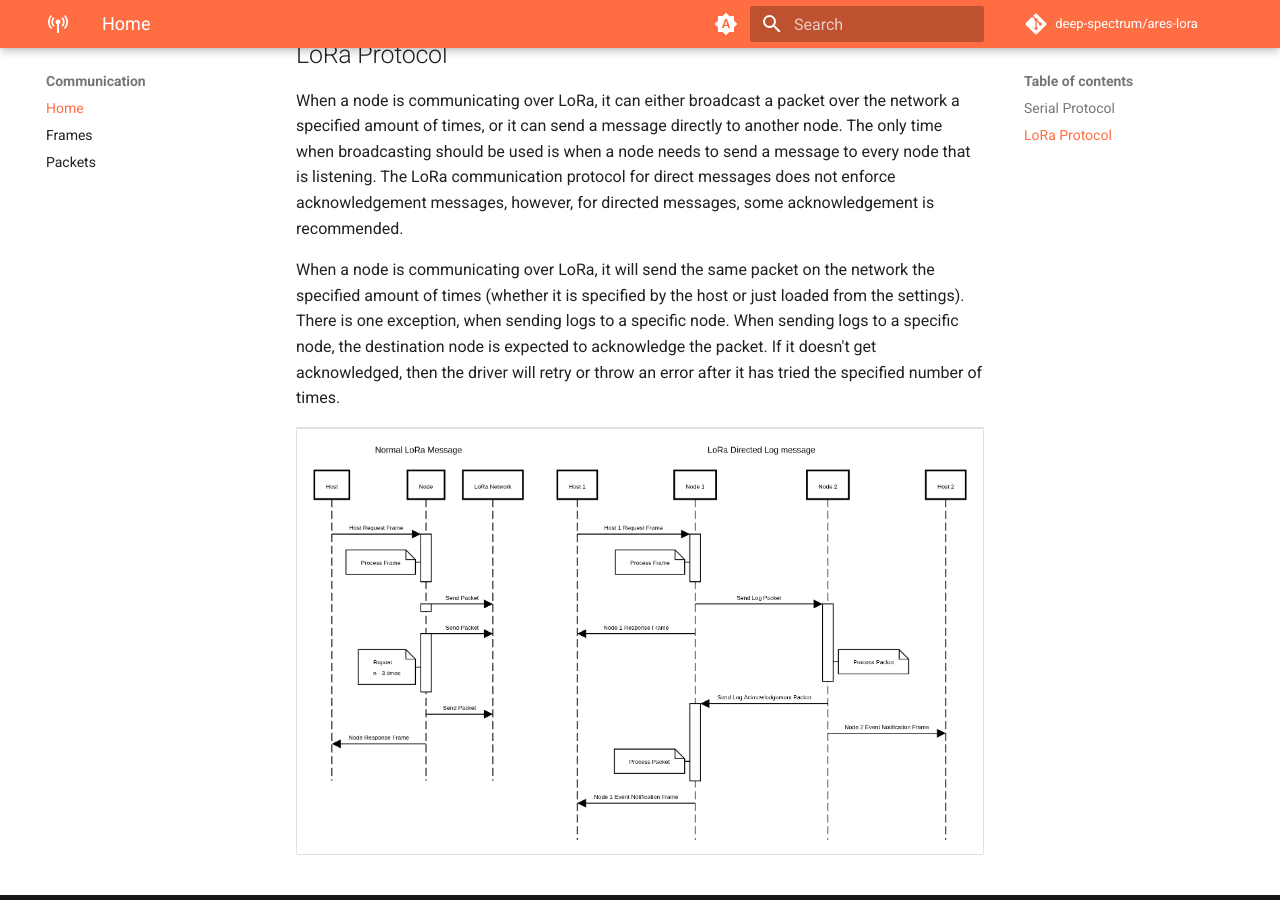
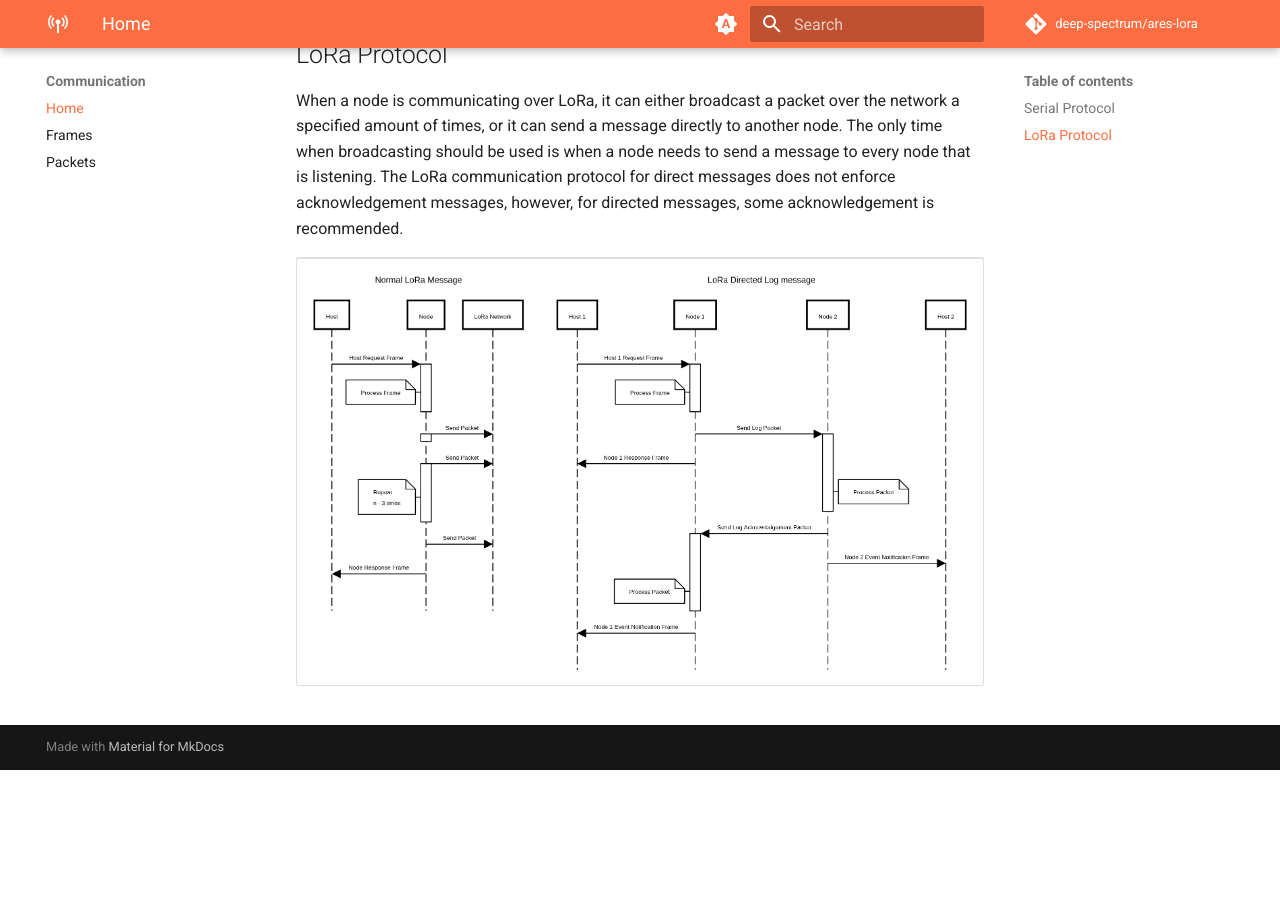
Before and after one commit to deep-spectrum/ares-lora, an MkDocs documentation site: the page built from docs/communications/index.md, in a window 1280 px wide and 900 px high, scrolled down 994 px. Built offline with MkDocs 1.6.1 and Material for MkDocs 9.7.7, drawn with Linux system fonts in a browser that asks for light colours; some web fonts are replaced; comment, search, counter and statistics services are not loaded; after the commit the page ends 1764 px from its top, so only the background shows below that.

Commit message:
Remove old paragraph

```diff
--- a/docs/communications/index.md
+++ b/docs/communications/index.md
@@ -26,11 +26,6 @@ or it can send a message directly to another node. The only time when broadcasti
 needs to send a message to every node that is listening. The LoRa communication protocol for direct messages does
 not enforce acknowledgement messages, however, for directed messages, some acknowledgement is recommended.
 
-When a node is communicating over LoRa, it will send the same packet on the network the specified amount of times (whether
-it is specified by the host or just loaded from the settings). There is one exception, when sending logs to a specific
-node. When sending logs to a specific node, the destination node is expected to acknowledge the packet. If it doesn't
-get acknowledged, then the driver will retry or throw an error after it has tried the specified number of times.
-
 |                                                                        |                                               |
 |:----------------------------------------------------------------------:|:---------------------------------------------:|
 |        ![Packet Normal Communication](assets/packet-normal.png)        | ![Packet Directed Log](assets/packet-log.png) |
```
